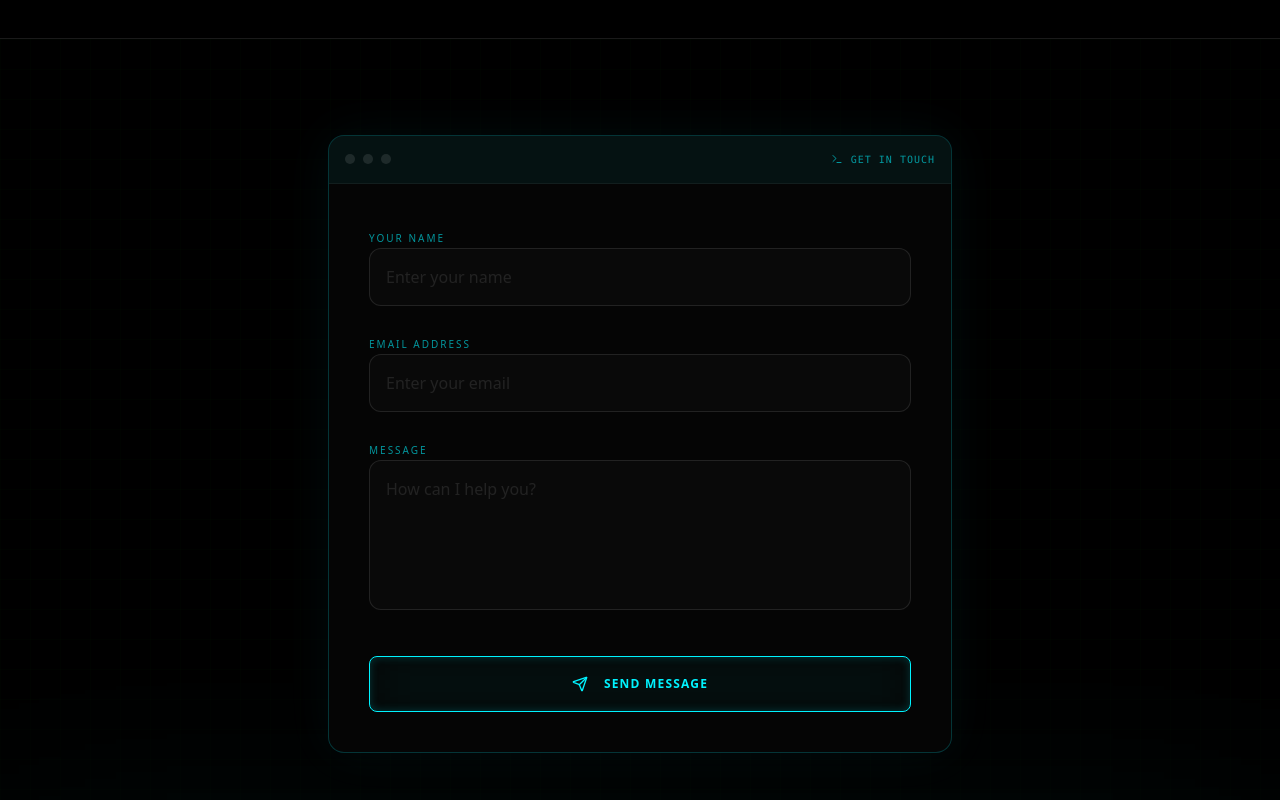
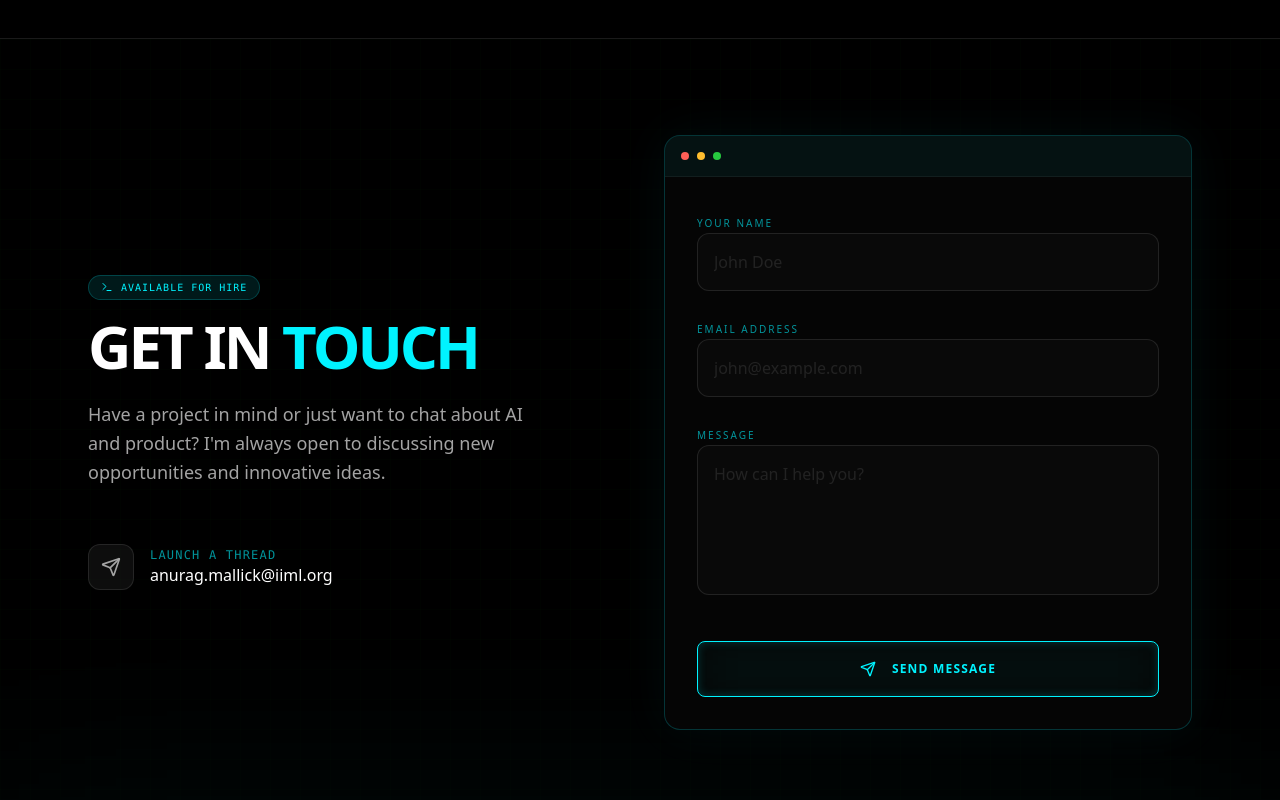
Before and after one commit to anurag-mallick/portfolio, a Next.js app: page / in a window 1280 px wide. Shown: the part 7000-7800 px from the top of the page. Built offline with nearby package versions, Linux system fonts and the light colour scheme.

Commit message:
Refine Contact section layout: heading on left, form on right

```diff
--- a/src/components/sections/Contact.tsx
+++ b/src/components/sections/Contact.tsx
@@ -58,26 +58,54 @@ export function Contact() {
             {/* Subtle background effect */}
             <div className="absolute inset-0 bg-[linear-gradient(rgba(0,255,0,0.01)_1px,transparent_1px),linear-gradient(90deg,rgba(0,255,0,0.01)_1px,transparent_1px)] bg-[size:30px_30px]" />
 
-            <div className="container px-4 md:px-6 relative z-10 max-w-2xl mx-auto">
+            <div className="container px-4 md:px-6 relative z-10 max-w-6xl mx-auto">
+                <div className="grid md:grid-cols-2 gap-12 items-center">
+                    {/* Left Column: Heading & Info */}
                     <motion.div
-                    initial={{ opacity: 0, y: 20 }}
-                    whileInView={{ opacity: 1, y: 0 }}
+                        initial={{ opacity: 0, x: -20 }}
+                        whileInView={{ opacity: 1, x: 0 }}
+                        viewport={{ once: true }}
+                        className="space-y-6"
+                    >
+                        <div className="inline-flex items-center gap-2 px-3 py-1 rounded-full bg-primary/10 border border-primary/20 mb-4">
+                            <Terminal className="w-3 h-3 text-primary" />
+                            <span className="text-[10px] font-mono text-primary uppercase tracking-widest">Available for hire</span>
+                        </div>
+                        <h2 className="text-4xl md:text-6xl font-bold tracking-tighter text-white uppercase">
+                            Get in <span className="text-primary">Touch</span>
+                        </h2>
+                        <p className="text-lg text-muted-foreground max-w-[450px] leading-relaxed">
+                            Have a project in mind or just want to chat about AI and product? I'm always open to discussing new opportunities and innovative ideas.
+                        </p>
+
+                        <div className="pt-8 space-y-4">
+                            <div className="flex items-center gap-4 text-muted-foreground hover:text-primary transition-colors cursor-pointer group">
+                                <div className="p-3 rounded-xl bg-white/5 border border-white/10 group-hover:border-primary/30 transition-all">
+                                    <Send className="w-5 h-5" />
+                                </div>
+                                <div>
+                                    <p className="text-xs uppercase tracking-widest text-primary/60 font-mono">Launch a thread</p>
+                                    <p className="text-white font-medium">anurag.mallick@iiml.org</p>
+                                </div>
+                            </div>
+                        </div>
+                    </motion.div>
+
+                    {/* Right Column: Form Card */}
+                    <motion.div
+                        initial={{ opacity: 0, x: 20 }}
+                        whileInView={{ opacity: 1, x: 0 }}
                         viewport={{ once: true }}
                         className="border border-primary/20 bg-[#050505] backdrop-blur-md rounded-2xl overflow-hidden shadow-[0_0_50px_rgba(0,243,255,0.05)]"
                     >
-                    {/* Header */}
-                    <div className="bg-primary/5 border-b border-white/5 p-4 flex items-center justify-between">
-                        <div className="flex items-center gap-2">
-                            <div className="w-2.5 h-2.5 rounded-full bg-white/10" />
-                            <div className="w-2.5 h-2.5 rounded-full bg-white/10" />
-                            <div className="w-2.5 h-2.5 rounded-full bg-white/10" />
-                        </div>
-                        <div className="text-[10px] font-mono text-primary/60 flex items-center gap-2 uppercase tracking-widest">
-                            <Terminal className="w-3 h-3" /> Get in Touch
-                        </div>
+                        {/* Fake Browser Top Bar */}
+                        <div className="bg-primary/5 border-b border-white/5 p-4 flex items-center gap-2">
+                            <div className="w-2 h-2 rounded-full bg-[#ff5f57]" />
+                            <div className="w-2 h-2 rounded-full bg-[#ffbd2e]" />
+                            <div className="w-2 h-2 rounded-full bg-[#27c93f]" />
                         </div>
 
-                    <div className="p-8 md:p-10">
+                        <div className="p-8">
                             {isSent ? (
                                 <motion.div
                                     initial={{ opacity: 0, scale: 0.95 }}
@@ -107,7 +135,7 @@ export function Contact() {
                                             value={formState.name}
                                             onChange={(e) => setFormState({ ...formState, name: e.target.value })}
                                             className="w-full bg-white/[0.02] border border-white/10 rounded-xl p-4 text-white placeholder:text-white/10 focus:outline-none focus:border-primary/50 focus:bg-primary/[0.02] transition-all"
-                                        placeholder="Enter your name"
+                                            placeholder="John Doe"
                                         />
                                     </div>
 
@@ -119,7 +147,7 @@ export function Contact() {
                                             value={formState.email}
                                             onChange={(e) => setFormState({ ...formState, email: e.target.value })}
                                             className="w-full bg-white/[0.02] border border-white/10 rounded-xl p-4 text-white placeholder:text-white/10 focus:outline-none focus:border-primary/50 focus:bg-primary/[0.02] transition-all"
-                                        placeholder="Enter your email"
+                                            placeholder="john@example.com"
                                         />
                                     </div>
 
@@ -149,6 +177,7 @@ export function Contact() {
                         </div>
                     </motion.div>
                 </div>
+            </div>
         </section>
     );
 }
```
Lines whose indentation alone changed are shown as unchanged.
